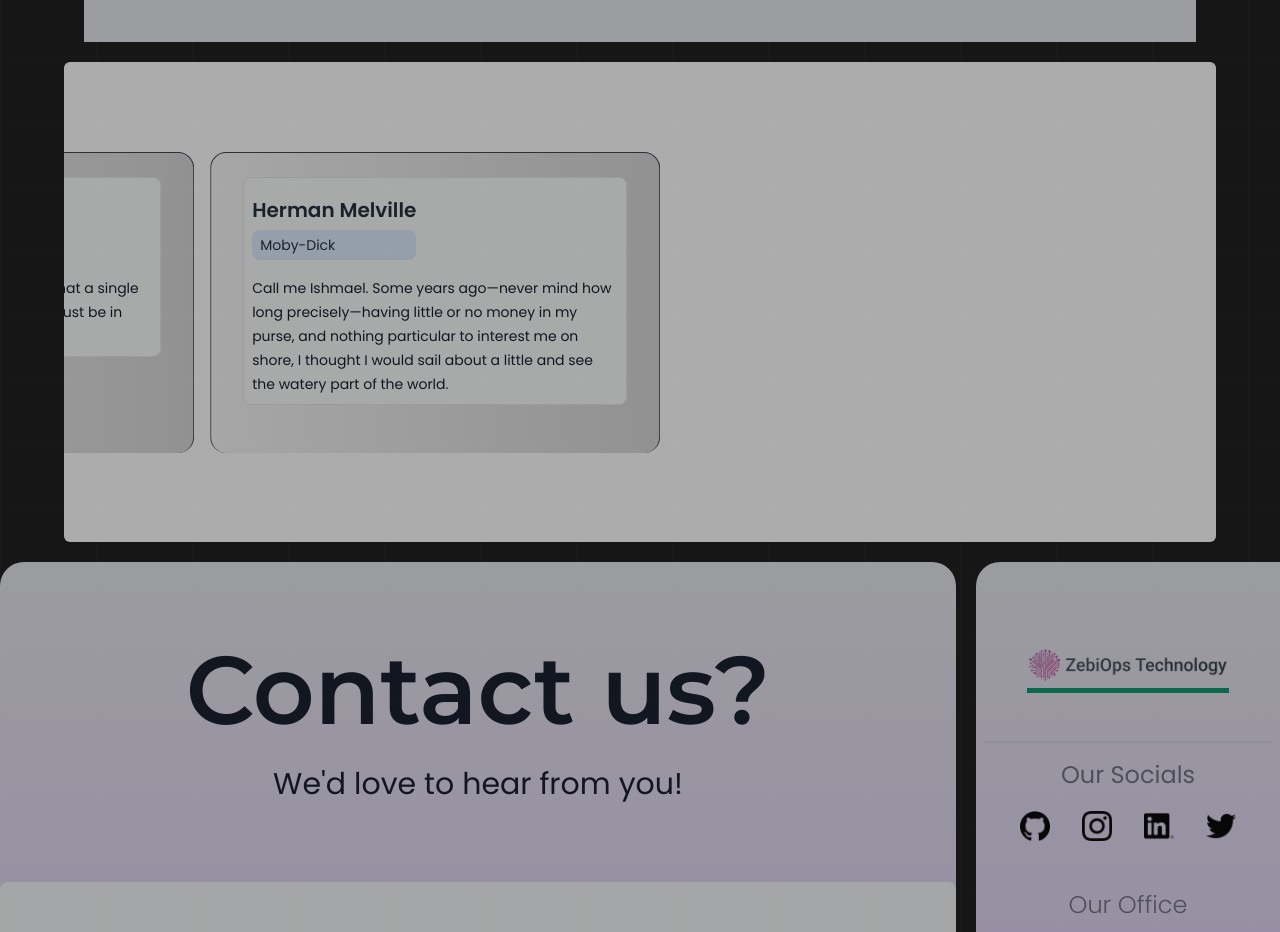
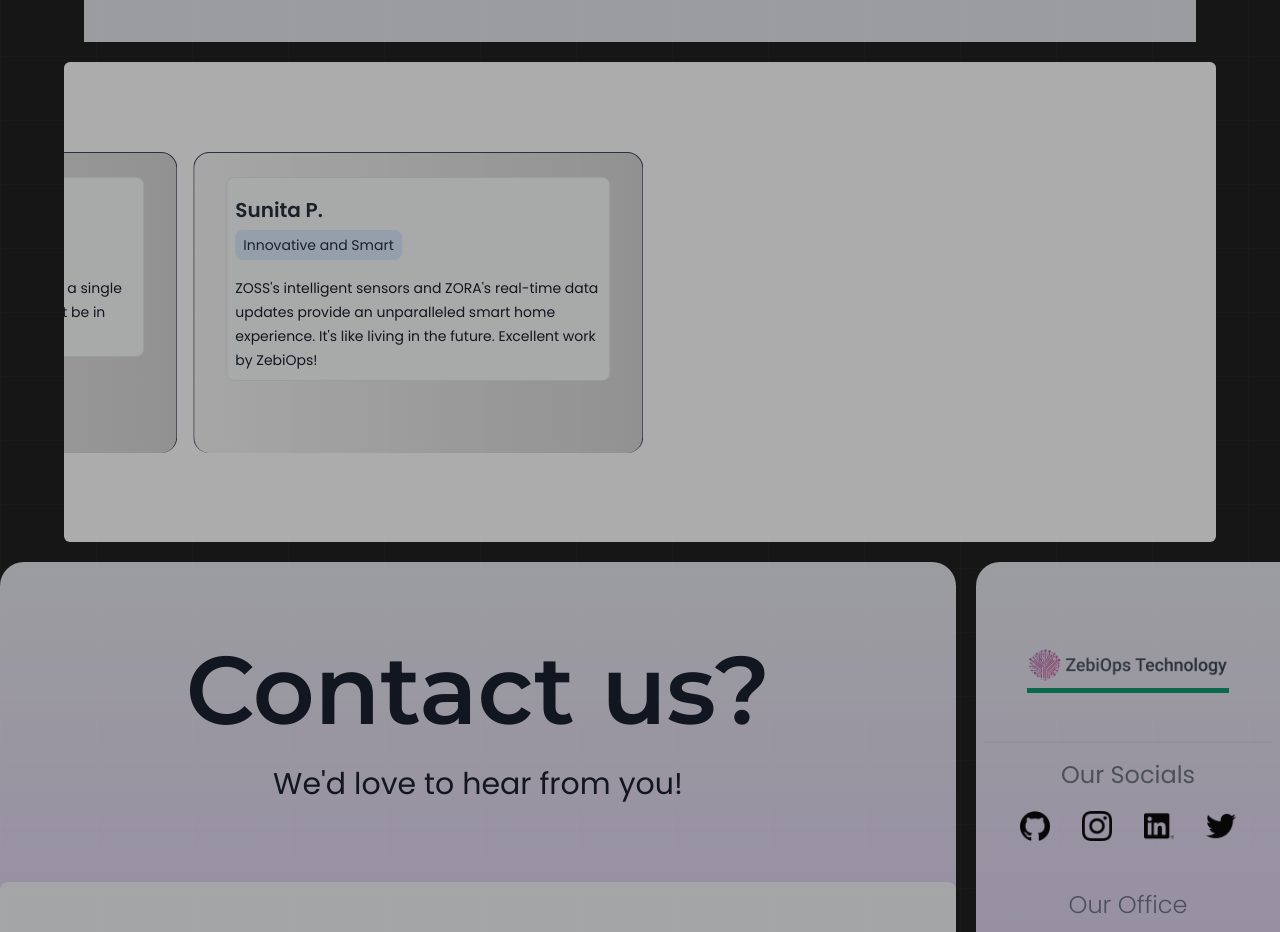
Before and after one commit to Aryan-yadav15/AIPortfolio-Client, a React (Vite) app: page / in a window 1280 px wide. Shown: the part 7560-8492 px from the top of the page. Built offline with nearby package versions, Linux system fonts and the light colour scheme.

Commit message:
testimonial

```diff
--- a/src/components/Equalizer.jsx
+++ b/src/components/Equalizer.jsx
@@ -73,7 +73,7 @@ const Equalizer = () => {
   }, [numBars]);
 
   return (
-    <div className="h-[90vh] w-[90vw] md:opacity-80 xlg:opacity-100 absolute items-center justify-center z-0 xsm:mt-[-5rem]  md:mt-[-10vh] lg:mt-[10vh] xlg:mt-10 2xlg:mt-5 overflow-hidden">
+    <div className="h-[90vh] w-[90vw] md:opacity-80 xlg:opacity-100 absolute items-center justify-center z-0 xsm:mt-[-5rem]  md:mt-[-10vh] lg:mt-[10vh] xlg:mt-10 2xlg:mt-[-10vh] overflow-hidden">
       <div className="equalizer-container">
         <div className="glow-background"></div>
         <div className="equalizer">
--- a/src/components/Testimonial.jsx
+++ b/src/components/Testimonial.jsx
@@ -4,7 +4,7 @@ import React, { useEffect, useState } from "react";
 import InfiniteMovingCards from "./sections/InfiniteMovingCards";
 
 
-export function  Testimonial() {
+export function Testimonial() {
   return (
     <div className="h-[30rem] rounded-md flex flex-col antialiased bg-white dark:bg-customDarkGray dark:bg-grid-white/[0.05] items-center justify-center relative overflow-hidden">
       <InfiniteMovingCards
@@ -20,30 +20,30 @@ const testimonials = [
   {
     quote:
       "It was the best of times, it was the worst of times, it was the age of wisdom, it was the age of foolishness, it was the epoch of belief, it was the epoch of incredulity, it was the season of Light, it was the season of Darkness, it was the spring of hope, it was the winter of despair.",
-    name: "Charles Dickens",
-    title: "A Tale of Two Cities",
+    name: "Priya K.",
+    title: "Game-changing AI assistant!",
   },
   {
     quote:
       "To be, or not to be, that is the question: Whether 'tis nobler in the mind to suffer The slings and arrows of outrageous fortune, Or to take Arms against a Sea of troubles, And by opposing end them: to die, to sleep.",
-    name: "William Shakespeare",
-    title: "Hamlet",
+    name: "Rahul M.",
+    title: "Revolutionizing Smart Homes",
   },
   {
-    quote: "All that we see or seem is but a dream within a dream.",
-    name: "Edgar Allan Poe",
-    title: "A Dream Within a Dream",
+    quote: "ZORA listens, learns, and adapts to my preferences effortlessly. It's the most personalized AI assistant I've ever used. My productivity has skyrocketed!",
+    name: "Neha S.",
+    title: "Unmatched Personalization",
   },
   {
     quote:
       "It is a truth universally acknowledged, that a single man in possession of a good fortune, must be in want of a wife.",
-    name: "Jane Austen",
-    title: "Pride and Prejudice",
+    name: " Amit R.",
+    title: "Efficiency at its best",
   },
   {
     quote:
-      "Call me Ishmael. Some years ago—never mind how long precisely—having little or no money in my purse, and nothing particular to interest me on shore, I thought I would sail about a little and see the watery part of the world.",
-    name: "Herman Melville",
-    title: "Moby-Dick",
+      "ZOSS's intelligent sensors and ZORA's real-time data updates provide an unparalleled smart home experience. It's like living in the future. Excellent work by ZebiOps!",
+    name: "Sunita P.",
+    title: "Innovative and Smart",
   },
 ];
--- a/src/components/sections/InfiniteMovingCards.jsx
+++ b/src/components/sections/InfiniteMovingCards.jsx
@@ -13,11 +13,36 @@ const InfiniteMovingCards = ({
   const [start, setStart] = useState(false);
 
   useEffect(() => {
-    addAnimation();
-  }, []);
+    if (items.length) {
+      addAnimation();
+    }
+  }, [items]);
 
   const addAnimation = () => {
     if (containerRef.current && scrollerRef.current) {
+      scrollerRef.current.innerHTML = ""; // Clear previous content
+      const fragment = document.createDocumentFragment();
+
+      items.forEach((item) => {
+        const li = document.createElement('li');
+        li.className = "w-[350px] max-w-full relative rounded-2xl border border-b-0 flex-shrink-0 border-slate-700 px-8 py-6 md:w-[450px] card-background-white-gray";
+        li.innerHTML = `
+          <blockquote class="relative p-2 border rounded-lg bg-gray-50">
+            <div class="relative z-20 mt-2 flex flex-row items-center">
+              <span class="flex flex-col gap-1">
+                <span class="leading-[1.6] text-xl text-gray-800 font-semibold">${item.name}</span>
+                <span class="text-sm leading-[1.6] text-gray-800 font-normal bg-blue-100 rounded-lg px-2 py-1 mb-4">${item.title}</span>
+              </span>
+            </div>
+            <div aria-hidden="true" class="user-select-none mt-4 -z-1 pointer-events-none absolute -left-0.5 -top-0.5 h-[calc(100%_+_4px)] w-[calc(100%_+_4px)]"></div>
+            <span class="relative z-20 text-sm leading-[1.6] text-gray-900 font-normal">${item.quote}</span>
+          </blockquote>
+        `;
+        fragment.appendChild(li);
+      });
+
+      scrollerRef.current.appendChild(fragment);
+
       const scrollerContent = Array.from(scrollerRef.current.children);
 
       scrollerContent.forEach((item) => {
@@ -45,7 +70,7 @@ const InfiniteMovingCards = ({
       const speedMap = {
         fast: "60s",
         normal: "80s",
-        slow: "80s",
+        slow: "100s",
       };
       containerRef.current.style.setProperty(
         "--animation-duration",
@@ -65,34 +90,7 @@ const InfiniteMovingCards = ({
         className={`flex min-w-full shrink-0 gap-4 py-4 w-max flex-nowrap ${start ? "animate-scroll " : ""
           } ${pauseOnHover ? "hover:[animation-play-state:paused]" : ""}`}
       >
-        {items.map((item, idx) => (
-          <li
-            key={item.name}
-            className="w-[350px] max-w-full relative rounded-2xl border border-b-0 flex-shrink-0 border-slate-700 px-8 py-6 md:w-[450px] card-background-white-gray"
-          >
-            <blockquote className="relative p-2 border rounded-lg bg-gray-50">
-              <div className="relative z-20 mt-2 flex flex-row items-center">
-                <span className="flex flex-col gap-1">
-                  <span className="leading-[1.6] text-xl text-gray-800 font-semibold">
-                    {item.name}
-                  </span>
-                  <span className="text-sm leading-[1.6] text-gray-800 font-normal bg-blue-100 rounded-lg px-2 py-1 mb-4">
-                    {item.title}
-                  </span>
-                </span>
-              </div>
-              <div
-                aria-hidden="true"
-                className="user-select-none mt-4 -z-1 pointer-events-none absolute -left-0.5 -top-0.5 h-[calc(100%_+_4px)] w-[calc(100%_+_4px)]"
-              />
-              <span className="relative z-20 text-sm leading-[1.6] text-gray-900 font-normal">
-                {item.quote}
-              </span>
-            </blockquote>
-
-
-          </li>
-        ))}
+        {/* Items will be dynamically added here */}
       </ul>
     </div>
   );
```
